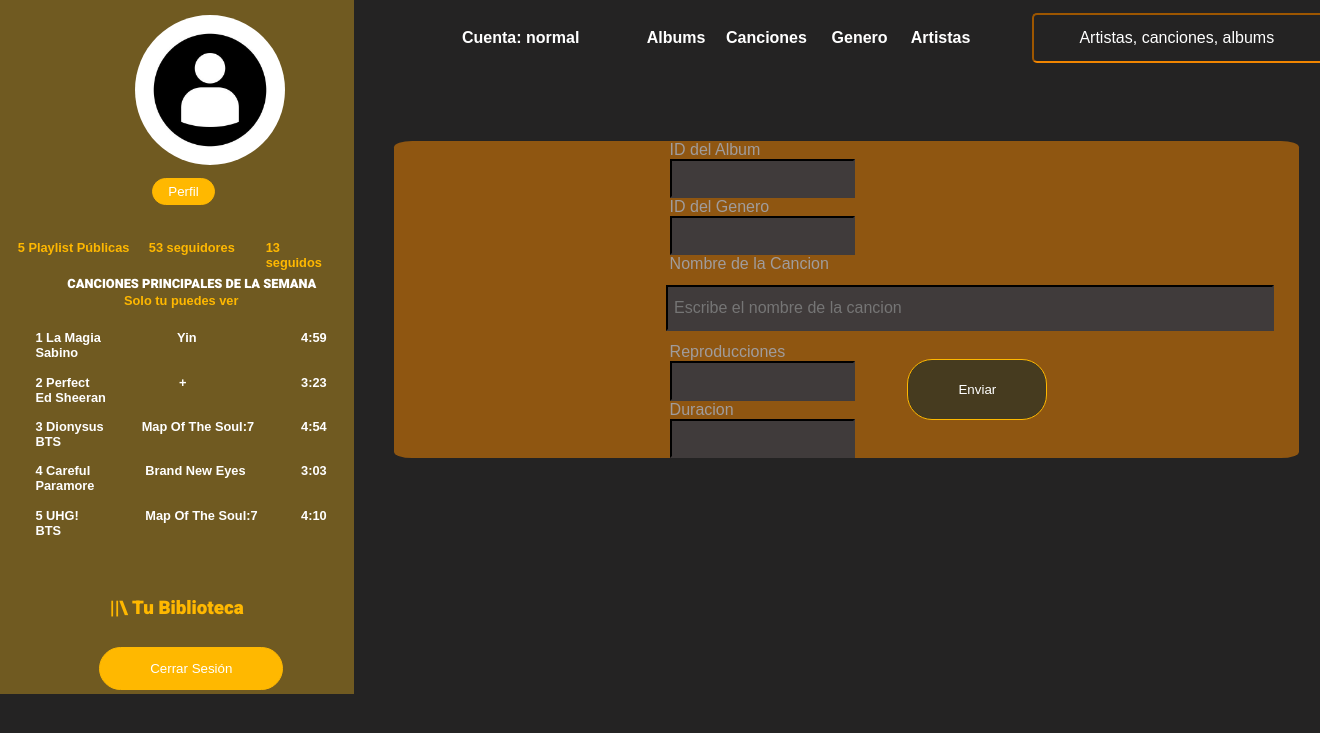
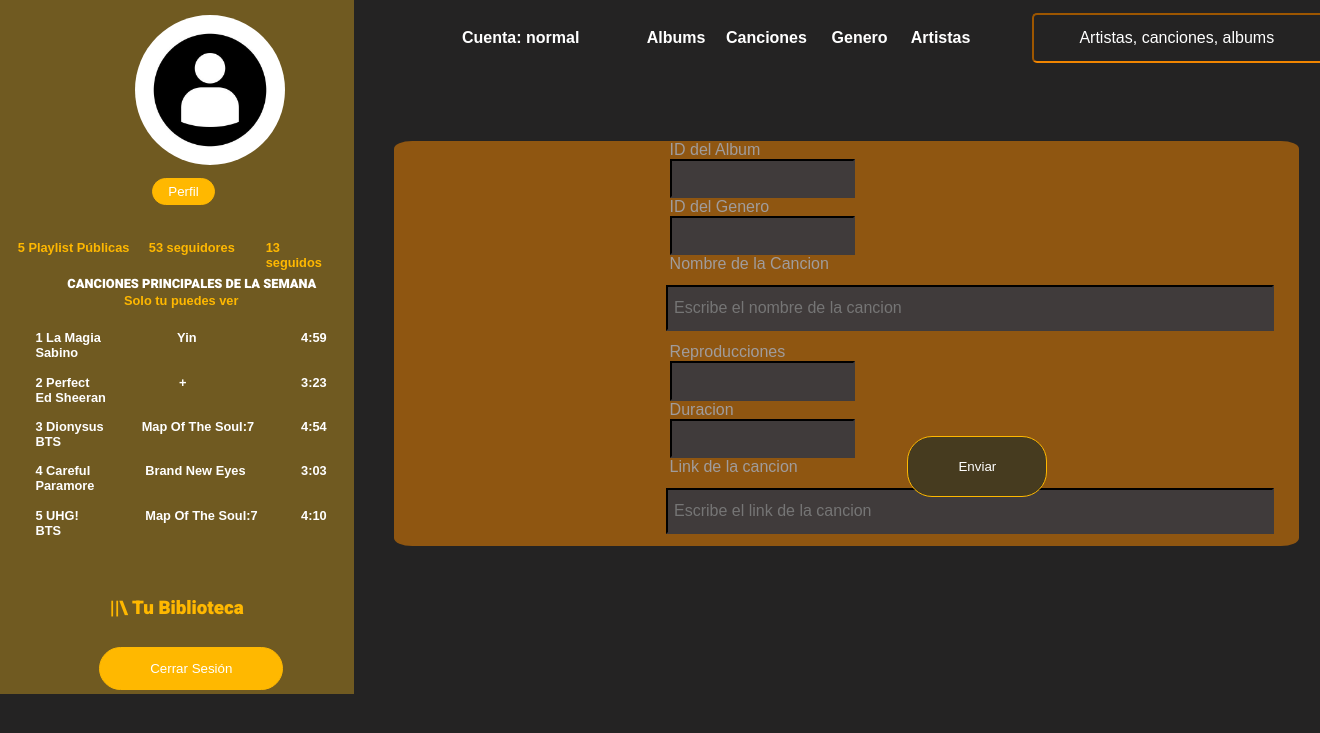
Before and after one commit to AleDeAlvino/mangomusic, a Django app: page /add_canciones/ in a window 1320 px wide; the page is wider, and only the part inside the window is pictured. Shown: the top 733 px of that part. Run offline with Django 3.2, Linux system fonts and the light colour scheme; a user stored in the database is signed in; some web fonts are replaced.

Commit message:
Envia las canciones a spotify

```diff
--- a/control_musica/forms.py
+++ b/control_musica/forms.py
@@ -27,4 +27,4 @@ class CancionesForm(forms.ModelForm):
 
     class Meta:
         model = Canciones
-        fields=('fk_album','fk_genero', 'cancion', 'reproducciones', 'duracion')
+        fields=('fk_album','fk_genero', 'cancion', 'reproducciones', 'duracion', 'link')
--- a/control_musica/models.py
+++ b/control_musica/models.py
@@ -28,5 +28,6 @@ class Canciones(models.Model):
     cancion = models.CharField(max_length = 50)
     reproducciones = models.IntegerField(default=0)
     duracion = models.IntegerField()
+    link =  models.CharField(max_length = 200)
     def __str__(self):
          return "{}".format(self.cancion)
--- a/control_musica/views.py
+++ b/control_musica/views.py
@@ -35,7 +35,7 @@ def add_canciones_view(request):
         print("Es valido")
         album = Albumes.objects.filter(pk=request.POST['fk_album']).first()
         genero = Generos.objects.filter(pk=request.POST['fk_genero']).first()
-        cancion = Canciones(fk_album=album, fk_genero=genero, cancion=request.POST['cancion'], reproducciones=request.POST['reproducciones'], duracion=request.POST['duracion'])
+        cancion = Canciones(fk_album=album, fk_genero=genero, cancion=request.POST['cancion'], reproducciones=request.POST['reproducciones'], duracion=request.POST['duracion'], link=request.POST['link'])
         cancion.save()
     else:
         print("no entra")
--- a/templates/agregar_canciones.html
+++ b/templates/agregar_canciones.html
@@ -25,6 +25,10 @@
 
         <input type="number" name="duracion"/>
 
+        <label for="link">Link de la cancion</label>
+
+        <input type="text" id="link" placeholder=" Escribe el link de la cancion" name="link"/>
+
         <div class="botton-3">
             <input type="submit" class="button1" value="Enviar">
         </div>
--- a/templates/canciones.html
+++ b/templates/canciones.html
@@ -6,7 +6,7 @@
 </div>
 <div class="cards">
     {% for Cancion in canciones %}
-    <div>
+    <div onclick="location.href = '{{Cancion.link}}'">
         <h5>Nombre: {{ Cancion.cancion }}<br>N. Reproducciones:  {{ Cancion.reproducciones}}<br>Duración:  {{ Cancion.duracion}} </h5>
     </div>
     {% endfor %}
--- a/templates/editar_canciones.html
+++ b/templates/editar_canciones.html
@@ -31,6 +31,12 @@
             <input type="number" name="{{form.duracion.name}}" value="{{canci.duracion}}"/>
         </div>
 
+        <label for="link">Link</label>
+
+        <div class="form-group">
+            <input type="text" name="{{form.link.name}}" value="{{canci.link}}"/>
+        </div>
+
         <div class="botton-3">
             <input type="submit" class="button1" value="Enviar">
         </div>
```
Also changed, not shown: control_musica/migrations/0005_canciones_link.py (added), control_musica/migrations/0006_alter_canciones_link.py (added), db.sqlite3.
